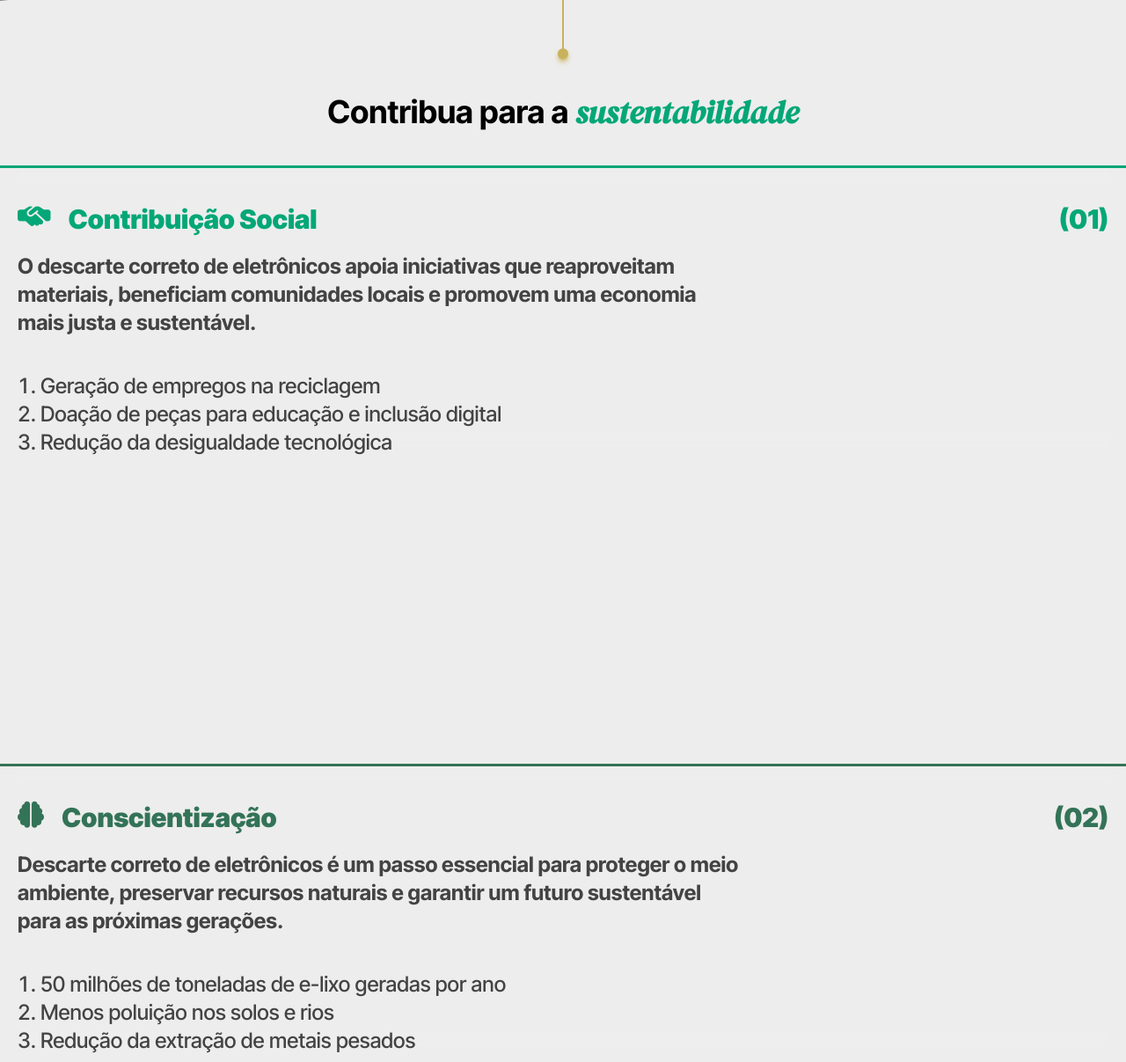
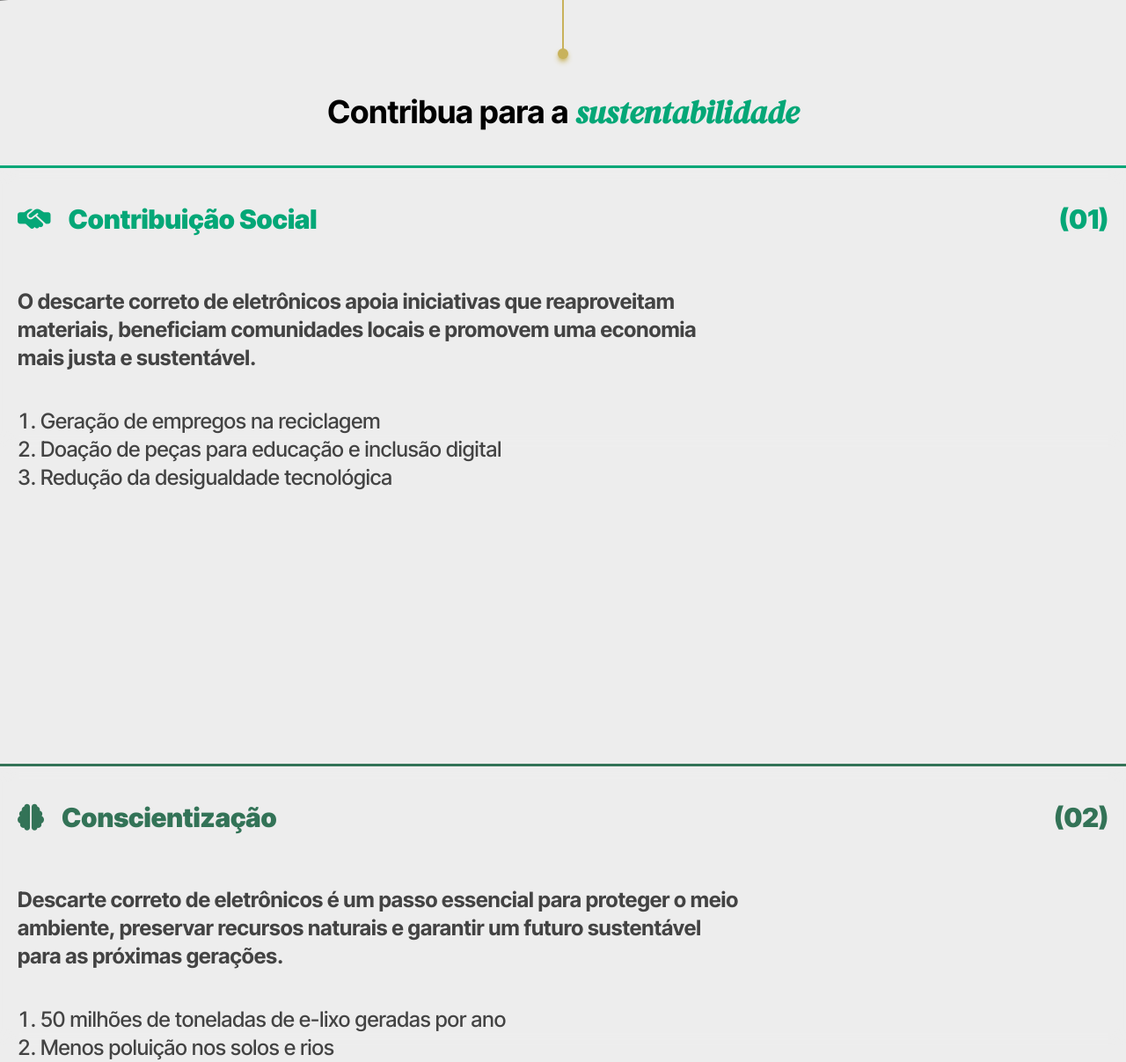
Before and after one commit to LuanLimaLopes/EletronicoVerde, a PHP site: page /eletronicoverde/ in a window 1280 px wide. Shown: the part 2599-3806 px from the top of the page at 88% size. Run offline with PHP 8.4, Linux system fonts and the light colour scheme; data that the repository does not hold is empty; some libraries are stand-ins or nearby versions.

Commit message:
Style fix: Correções de bugs e estilo

```diff
--- a/src/Presentation/Views/home/index.php
+++ b/src/Presentation/Views/home/index.php
@@ -146,19 +146,19 @@
         </div>
       </div>
 
-      <div class="mx-auto container mt-[15vh] min-h-screen relative flex flex-col gap-10">
+      <div class="mx-auto container mt-[15vh] min-h-screen relative flex flex-col gap-10 px-4 md:px-0">
         <h1 class="text-4xl font-bold text-black text-center fade-section">
             Contribua para a <span class="text-primary font-dm-serif-display italic">sustentabilidade</span>
         </h1>
 
         <!-- Card 1 -->
         <div class="sust-1 z-1 relative sm:sticky h-auto md:h-[20rem] text-cinza-txt border-t-3 border-primary p-5 sm:mb-[18rem] md:mb-[20rem] sm:top-[calc(20vh+0.5em)] font-black fade-section">
-            <div class="z-[-2] w-full h-full bg-whitey absolute top-0 left-0 shadow-[inset_0px_0px_15px_#ededed]"></div>
-            <div class="flex flex-row justify-between items-center">
-              <span class="z-5 text-2xl md:text-3xl flex flex-row gap-5 py-5 text-primary fade-up">
+            <div class="z-[-2] w-full h-full bg-whitey absolute top-0 left-0 shadow-[inset_0px_0px_15px_#ededed] "></div>
+            <div class="flex flex-col sm:flex-row justify-between items-center mb-10">
+              <span class="z-5 text-2xl md:text-3xl flex flex-row items-center gap-2 md:gap-5 py-5 text-primary fade-up">
                   <i class="fa-solid fa-handshake-simple text-primary"></i> Contribuição Social
               </span>
-              <span class="text-2xl md:text-3xl text-primary">(01)</span>
+              <span class="text-1xl sm:text-3xl text-primary">(01)</span>
             </div>
             <div class="flex flex-col justify-between gap-10 fade-up">
               <p class="z-5 text-lg md:text-2xl lg:max-w-2/3 max-w-full font-bold">
@@ -174,12 +174,12 @@
 
         <!-- Card 2 -->
         <div class="sust-2 z-1 relative sm:sticky h-auto md:h-[20rem] text-cinza-txt border-t-3 border-second p-5 sm:mb-[12rem] md:mb-[14rem] sm:top-[calc(20vh+6.5em)] md:top-[calc(20vh+7em)] font-black">
-            <div class="z-[-2] w-full h-full bg-whitey absolute top-0 left-0 shadow-[inset_0px_0px_15px_#ededed]"></div>
-            <div class="flex flex-row justify-between items-center">
-              <span class="z-5 text-2xl md:text-3xl flex flex-row gap-5 py-5 text-second fade-up">
+            <div class="z-[-2] w-full h-full bg-whitey absolute top-0 left-0 shadow-[inset_0px_0px_15px_#ededed] "></div>
+            <div class="flex flex-col sm:flex-row justify-between items-center mb-10">
+              <span class="z-5 text-2xl md:text-3xl flex flex-row items-center gap-2 md:gap-5 py-5 text-second fade-up">
                   <i class="fa-solid fa-brain text-second"></i> Conscientização
               </span>
-              <span class="text-2xl md:text-3xl text-second fade-up">(02)</span>
+              <span class="text-1xl sm:text-3xl text-second fade-up">(02)</span>
             </div>
             <div class="flex flex-col justify-between gap-10 fade-up">
               <p class="text-lg md:text-2xl z-5 lg:max-w-2/3 max-w-full font-bold">
@@ -195,12 +195,12 @@
 
         <!-- Card 3 -->
         <div class="z-1 relative sm:sticky h-auto md:h-[20rem] sm:top-[calc(20vh+8.5em)] text-cinza-txt border-t-3 border-third p-5 sm:mb-[7.5rem] font-black">
-            <div class="z-[-2] w-full h-full bg-whitey absolute top-0 left-0 shadow-[inset_0px_0px_15px_#ededed]"></div>
-            <div class="flex flex-row justify-between items-center">
-              <span class="z-5 text-2xl md:text-3xl flex flex-row gap-5 py-5 text-third fade-up">
+            <div class="z-[-2] w-full h-full bg-whitey absolute top-0 left-0 shadow-[inset_0px_0px_15px_#ededed] "></div>
+            <div class="flex flex-col sm:flex-row justify-between items-center mb-10">
+              <span class="z-5 text-2xl md:text-3xl flex flex-row items-center gap-2 md:gap-5 py-5 text-third fade-up">
                   <i class="fa-solid fa-hand-pointer text-third"></i> Facilidade de Uso
               </span>
-              <span class="text-2xl md:text-3xl text-third fade-up">(03)</span>
+              <span class="text-1xl sm:text-3xl text-third fade-up">(03)</span>
             </div>
             <div class="flex flex-col justify-between gap-10 fade-up">
               <p class="text-lg md:text-2xl z-5 lg:max-w-2/3 max-w-full font-bold">
--- a/src/Presentation/Views/layouts/footer.php
+++ b/src/Presentation/Views/layouts/footer.php
@@ -1,5 +1,5 @@
-<footer class="bg-primary relative w-full h-[30rem] md:h-[20rem] flex justify-center z-0">
-  <div class="bg-primary fixed bottom-0 h-[30rem] md:h-[20rem] w-full rounded-t-4xl justify-between p-10 flex flex-col gap-10">
+<footer class="bg-primary relative w-full h-[30rem] md:h-[25rem] flex justify-center z-0">
+  <div class="bg-primary fixed bottom-0 h-[30rem] md:h-[25rem] w-full rounded-t-4xl justify-between p-10 flex flex-col gap-10">
 
     <!-- LOGO -->
     <div class="flex flex-col sm:flex-row sm:justify-between sm:items-start items-start gap-10">
@@ -22,7 +22,7 @@
       <!-- Links -->
       <div class="flex flex-col gap-8 items-start sm:items-end">
 
-        <ul class="flex flex-col gap-2 text-white text-lg text-start sm:text-right">
+        <ul class="flex flex-col gap-5 text-white text-lg text-start sm:text-right">
           <li>
             <a href="/eletronicoverde"
                class="relative transition-all duration-150 before:absolute before:h-[1px] before:w-0 hover:before:w-full before:bg-white before:-bottom-1 before:left-0 before:transition-all before:duration-150">
--- a/src/Presentation/Views/layouts/mapa.php
+++ b/src/Presentation/Views/layouts/mapa.php
@@ -30,7 +30,7 @@
 </style>
 
 <main class="relative z-2 bg-whitey rounded-b-[30px]">
-    <section id="pontos" class="container flex flex-col gap-15 mx-auto relative pt-30 pb-30 min-h-screen px-5 md:px-0">
+    <section id="pontos" class="container flex flex-col gap-15 mx-auto relative pt-30 pb-30 min-h-screen px-4 md:px-0">
         <h1 class="text-4xl font-bold text-black text-center fade-section">
             Encontre o <span class="text-primary font-dm-serif-display italic">ponto de coleta</span> mais próximo de você
         </h1>
--- a/src/Presentation/Views/layouts/menu.php
+++ b/src/Presentation/Views/layouts/menu.php
@@ -97,12 +97,20 @@
   navbar1.classList.toggle("shadow-lg", scrolled);
   navbar1.classList.toggle("backdrop-blur-md", scrolled);
 
+  // Linhas do botão hambúrguer
+  lines.forEach(line => {
+    line.classList.toggle("bg-black", scrolled);
+    line.classList.toggle("bg-white", !scrolled);
+  });
+
+  // Links
   if (isHome) {
     navLinks.forEach(link => {
-        if (!link.classList.contains("text-primary")) {
+      const isActive = link.classList.contains("text-primary");
+
+      if (!isActive) {
         link.classList.toggle("text-black", scrolled);
         link.classList.toggle("text-white", !scrolled);
-          link.classList.toggle("text-shadow-xl", !scrolled);
       }
     });
   }
@@ -142,7 +150,7 @@
              class="max-w-15 transition-all duration-150" />
 
         <span id="logo"
-              class="hidden md:block bg-primary text-white p-2 rounded-3xl rounded-tl-none border-2 border-primary relative
+              class="hidden sm:flex bg-primary text-white p-2 rounded-3xl rounded-tl-none border-2 border-primary relative
                      overflow-hidden z-1 transition-all duration-150
                      group-hover:text-primary group-hover:rounded-tr-sm group-hover:rounded-tl-3xl
                      before:absolute before:left-0 before:bottom-0 before:h-full before:w-0 before:bg-white
@@ -153,7 +161,7 @@
     </a>
 
     <!-- MENU DESKTOP -->
-    <ul id="ul-menu" class="hidden md:flex flex-row gap-5 lg:gap-10 font-medium text-base lg:text-lg">
+    <ul id="ul-menu" class="hidden md:flex flex-row gap-5 lg:gap-10 font-medium text-base lg:text-lg transition-all duration-300">
       <li><a href="/eletronicoverde" class="nav-item">Início</a></li>
       <li><a href="<?= BASE_URL ?>/pontos-coleta" class="nav-item">Pontos de Coleta</a></li>
       <li><a href="<?= BASE_URL ?>/materiais-aceitos" class="nav-item">Materiais Aceitos</a></li>
@@ -162,14 +170,15 @@
 
     <!-- SCROLL PROGRESS -->
     <div id="scroll-progress"
-         class="fixed bottom-0 left-0 h-1 w-0 bg-primary z-10 transition-[width] duration-100"></div>
+         class="fixed bottom-0 left-0 h-1 w-0 bg-primary z-10 transition-[width] duration-100">
+    </div>
   </div>
 
   <!-- BOTÃO MOBILE -->
   <button id="menu-btn" class="md:hidden flex flex-col gap-1.5 z-[9999]">
-    <span class="line w-8 h-1 bg-white rounded transition-all duration-300"></span>
-    <span class="line w-8 h-1 bg-white rounded transition-all duration-300"></span>
-    <span class="line w-8 h-1 bg-white rounded transition-all duration-300"></span>
+    <span class="line w-8 h-1 bg-white rounded-full transition-all duration-300"></span>
+    <span class="line w-8 h-1 bg-white rounded-full transition-all duration-300"></span>
+    <span class="line w-8 h-1 bg-white rounded-full transition-all duration-300"></span>
   </button>
 
   <!-- MENU MOBILE (Opção A — Slide de cima) -->
```
Also changed, not shown: 1 other file. Lines whose indentation alone changed are shown as unchanged.
